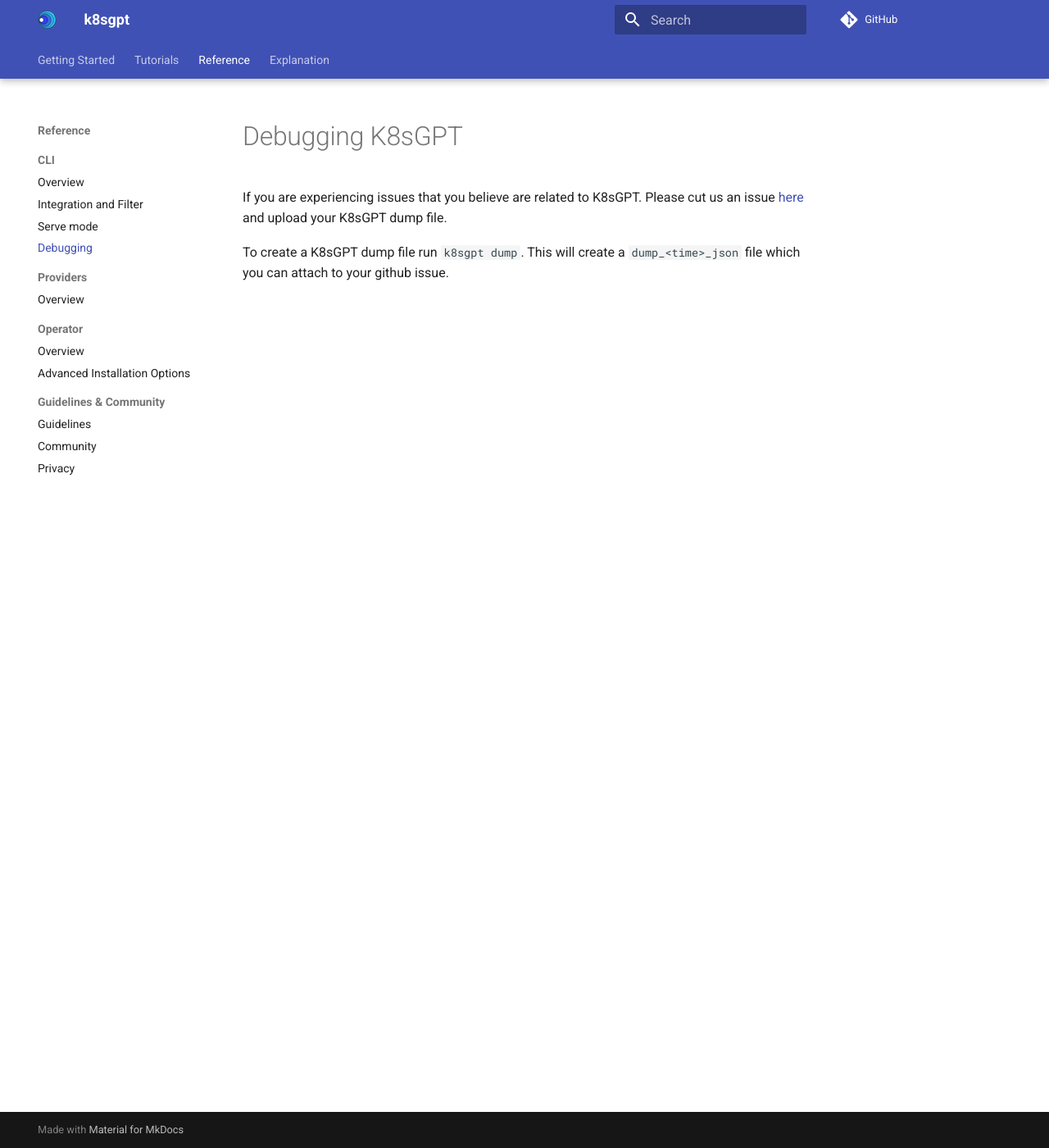
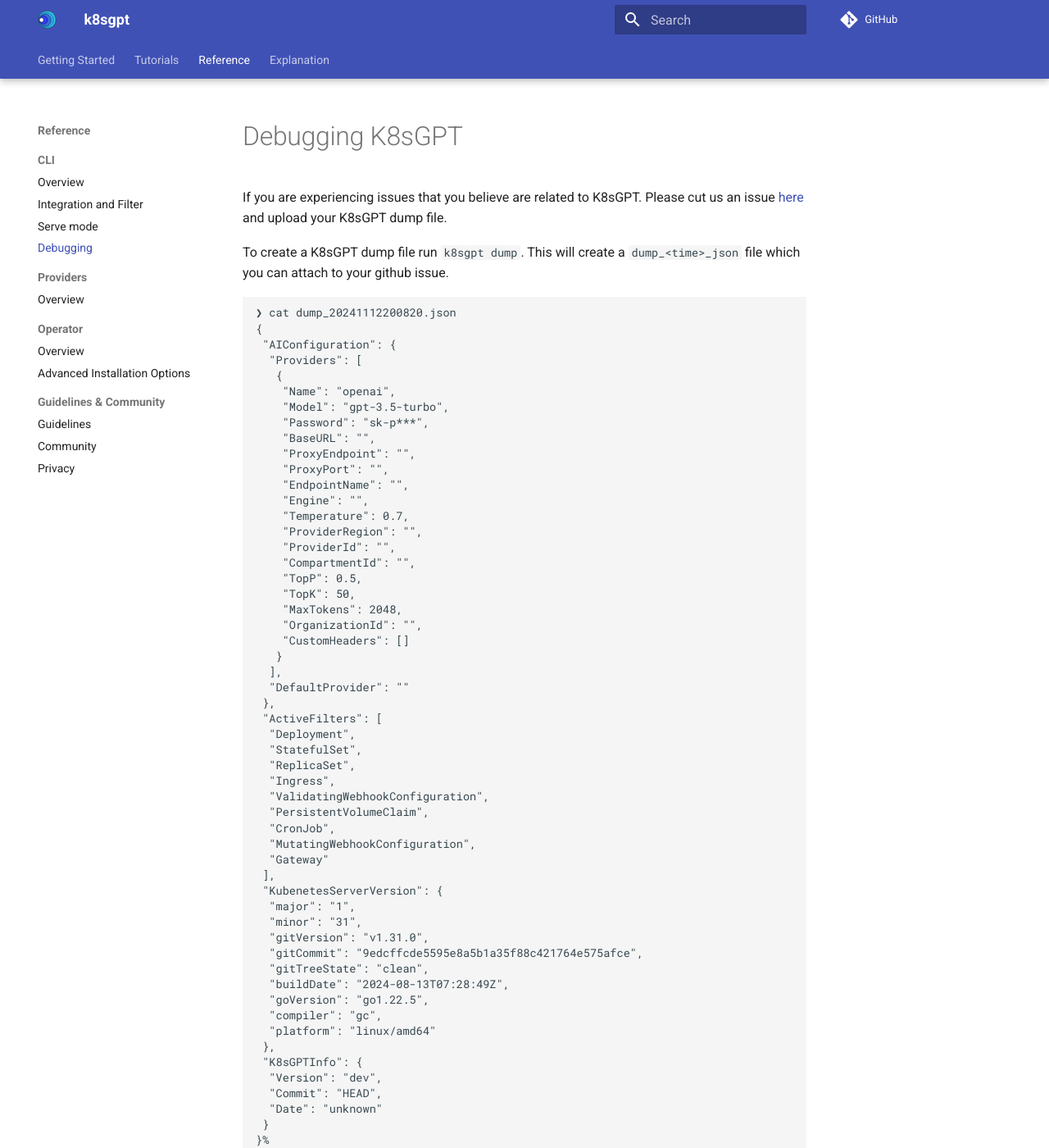
Before and after one commit to k8sgpt-ai/docs, an MkDocs documentation site: the page built from docs/reference/cli/debugging.md, in a window 1280 px wide and 1400 px high. Shown: the whole window at 82% size. Built offline with MkDocs 1.6.1 and Material for MkDocs 9.7.7, drawn with Linux system fonts in a browser that asks for light colours; comment, search, counter and statistics services are not loaded.

Commit message:
feat: updated example
Signed-off-by: AlexsJones <alexsimonjones@gmail.com>

````diff
--- a/docs/reference/cli/debugging.md
+++ b/docs/reference/cli/debugging.md
@@ -5,3 +5,60 @@ Please cut us an issue [here](https://github.com/k8sgpt-ai/k8sgpt/issues) and up
 
 To create a K8sGPT dump file run `k8sgpt dump`.
 This will create a `dump_<time>_json` file which you can attach to your github issue.
+
+```
+❯ cat dump_20241112200820.json
+{
+ "AIConfiguration": {
+  "Providers": [
+   {
+    "Name": "openai",
+    "Model": "gpt-3.5-turbo",
+    "Password": "sk-p***",
+    "BaseURL": "",
+    "ProxyEndpoint": "",
+    "ProxyPort": "",
+    "EndpointName": "",
+    "Engine": "",
+    "Temperature": 0.7,
+    "ProviderRegion": "",
+    "ProviderId": "",
+    "CompartmentId": "",
+    "TopP": 0.5,
+    "TopK": 50,
+    "MaxTokens": 2048,
+    "OrganizationId": "",
+    "CustomHeaders": []
+   }
+  ],
+  "DefaultProvider": ""
+ },
+ "ActiveFilters": [
+  "Deployment",
+  "StatefulSet",
+  "ReplicaSet",
+  "Ingress",
+  "ValidatingWebhookConfiguration",
+  "PersistentVolumeClaim",
+  "CronJob",
+  "MutatingWebhookConfiguration",
+  "Gateway"
+ ],
+ "KubenetesServerVersion": {
+  "major": "1",
+  "minor": "31",
+  "gitVersion": "v1.31.0",
+  "gitCommit": "9edcffcde5595e8a5b1a35f88c421764e575afce",
+  "gitTreeState": "clean",
+  "buildDate": "2024-08-13T07:28:49Z",
+  "goVersion": "go1.22.5",
+  "compiler": "gc",
+  "platform": "linux/amd64"
+ },
+ "K8sGPTInfo": {
+  "Version": "dev",
+  "Commit": "HEAD",
+  "Date": "unknown"
+ }
+}%
+```
````
